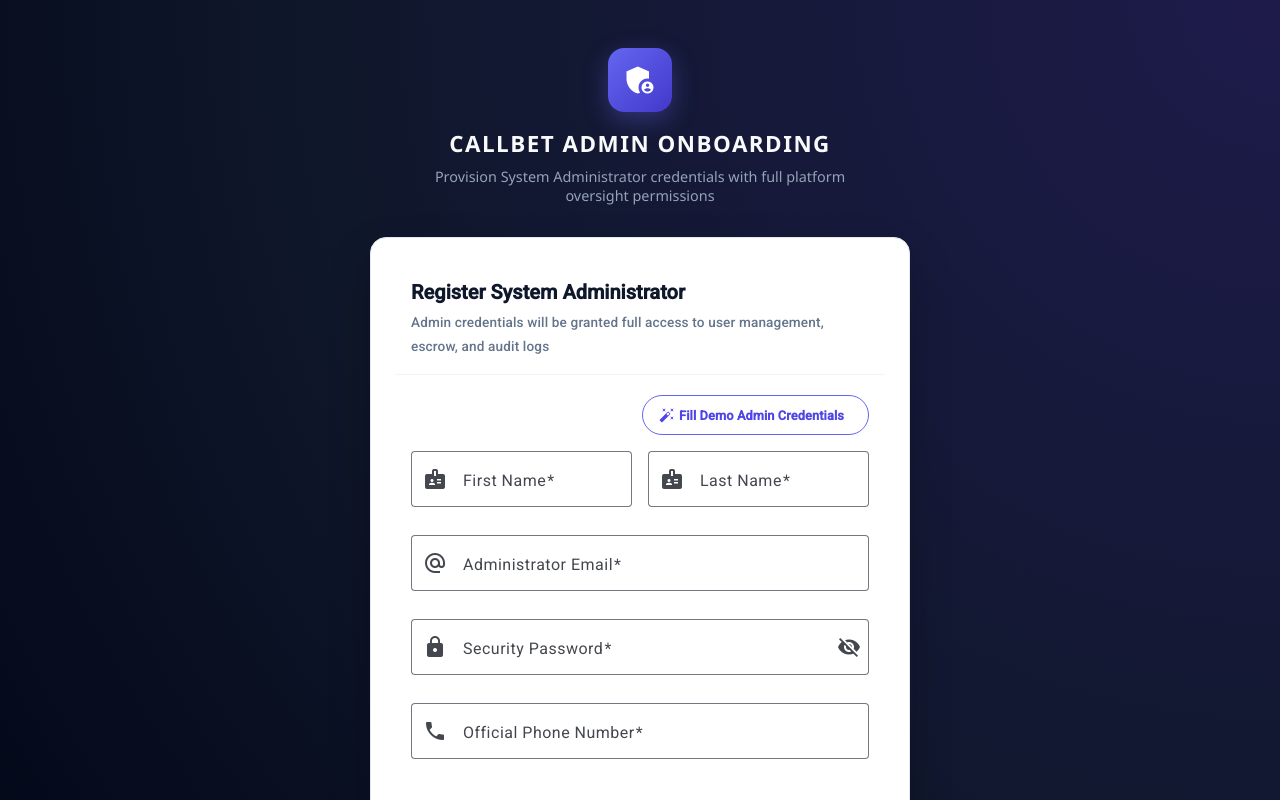
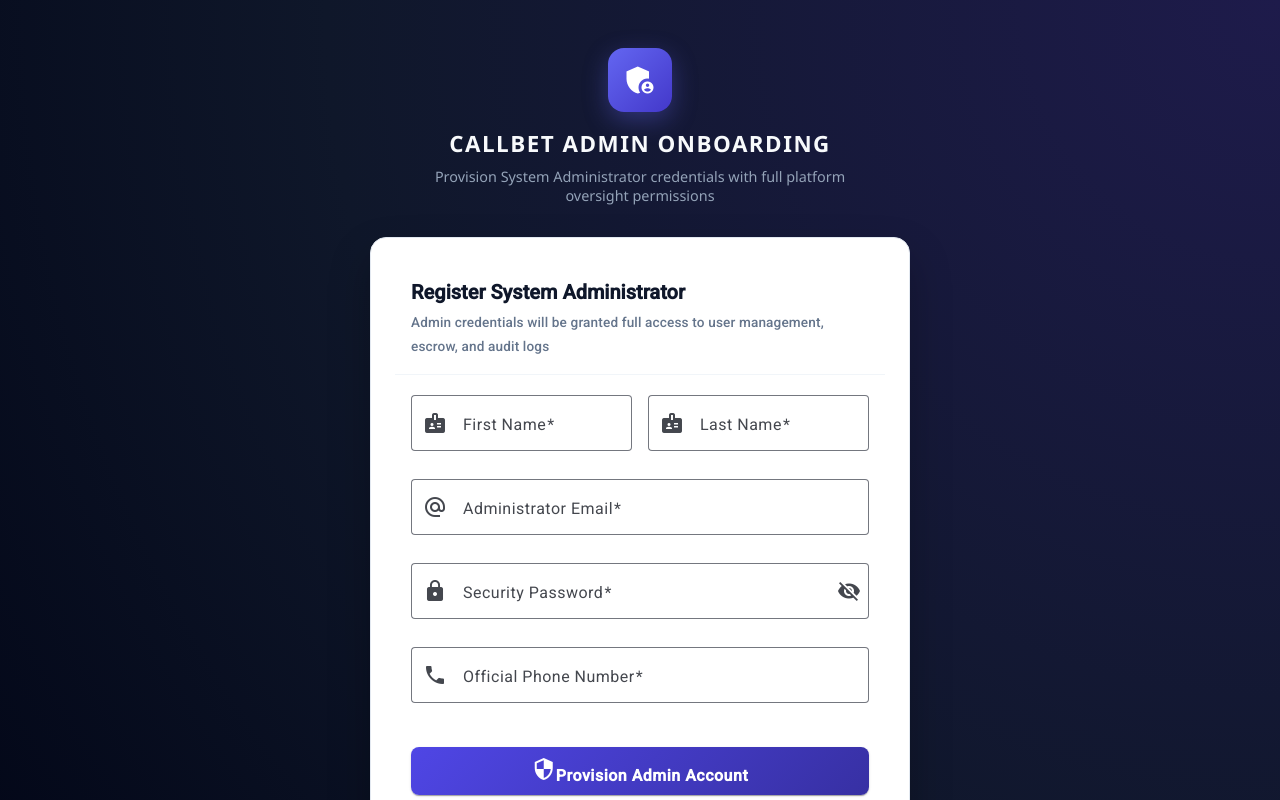
Before and after one commit to mikeeten/callbet-F, an Angular app: page /admin-registration in a window 1280 px wide. Shown: the top 800 px of the page. Built offline with nearby package versions, Linux system fonts and the light colour scheme.

Commit message:
feat(admin): enforce role guard and form validation on admin registration

```diff
--- a/src/app/admin-registration/admin-registration.component.html
+++ b/src/app/admin-registration/admin-registration.component.html
@@ -32,14 +32,6 @@
       </mat-card-header>
 
       <mat-card-content>
-        <!-- One-click Demo Autofill Button -->
-        <div class="autofill-row">
-          <button mat-stroked-button color="accent" type="button" (click)="fillDemoAdmin()" class="btn-autofill">
-            <mat-icon>auto_fix_high</mat-icon>
-            <span>Fill Demo Admin Credentials</span>
-          </button>
-        </div>
-
         <form [formGroup]="adminForm" (ngSubmit)="onSubmit()" class="admin-form">
           <!-- Name Row -->
           <div class="form-row">
--- a/src/app/admin-registration/admin-registration.component.scss
+++ b/src/app/admin-registration/admin-registration.component.scss
@@ -78,25 +78,6 @@
       font-size: 0.85rem;
       color: #64748b;
       margin-top: 0.25rem;
-    }
-  }
-}
-
-.autofill-row {
-  display: flex;
-  justify-content: flex-end;
-  margin-bottom: 1rem;
-
-  .btn-autofill {
-    font-size: 0.8rem;
-    font-weight: 600;
-    border-color: #6366f1;
-    color: #4f46e5;
-    mat-icon {
-      font-size: 16px;
-      width: 16px;
-      height: 16px;
-      margin-right: 4px;
     }
   }
 }
--- a/src/app/admin-registration/admin-registration.component.ts
+++ b/src/app/admin-registration/admin-registration.component.ts
@@ -45,15 +45,6 @@ export class AdminRegistrationComponent {
     phoneNumber: ['', [Validators.required]]
   });
 
-  fillDemoAdmin(): void {
-    this.adminForm.patchValue({
-      firstName: 'Head',
-      lastName: 'Admin',
-      email: 'headadmin@callbet.et',
-      password: 'AdminPassword123',
-      phoneNumber: '+251911000000'
-    });
-  }
 
   onSubmit(): void {
     if (this.adminForm.invalid) {
```
